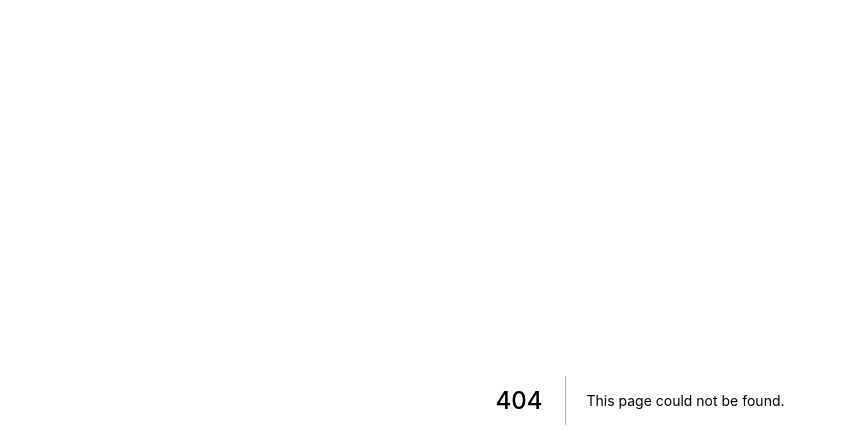
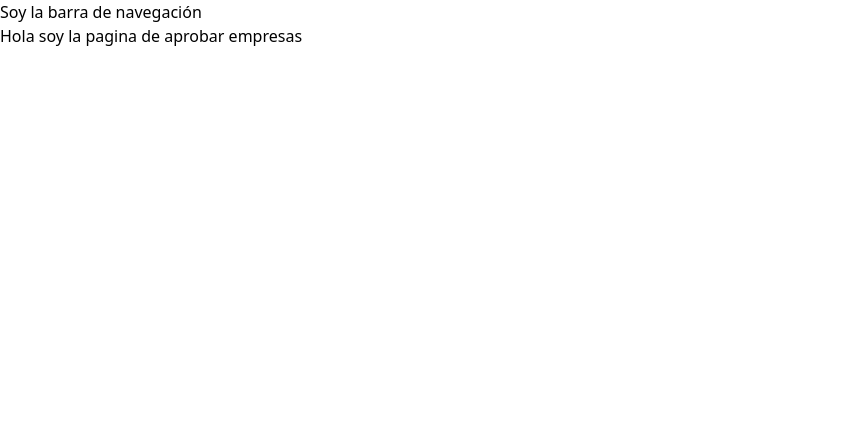
Before and after one commit to IngeNeo/GentePreValente, a Next.js app: page /company in a window 1280 px wide. Before the commit this address had no page. Shown: the top 448 px of the page, without its empty margins (0-846 px from the left). Built offline with nearby package versions, Linux system fonts and the light colour scheme.

Commit message:
Estructura del navbar y pagina de aprobarcompañias

```diff
--- /dev/null
+++ b/components/navbar.tsx
@@ -0,0 +1,11 @@
+import React from 'react'
+
+const Navbar = () => {
+	return (
+		<div>
+			Soy la barra de navegación
+		</div>
+	)
+}
+
+export default Navbar
--- /dev/null
+++ b/pages/company.tsx
@@ -0,0 +1,13 @@
+import Navbar from '../components/navbar'
+import React from 'react'
+
+const company = () => {
+	return (
+		<div>
+				<Navbar />
+					Hola soy la pagina de aprobar empresas
+			</div>
+	)
+}
+
+export default company
```
